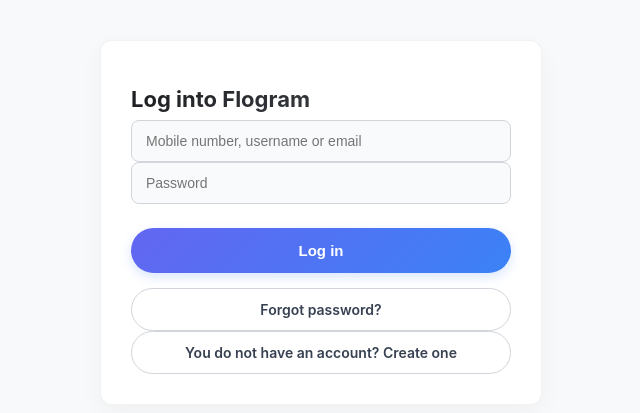
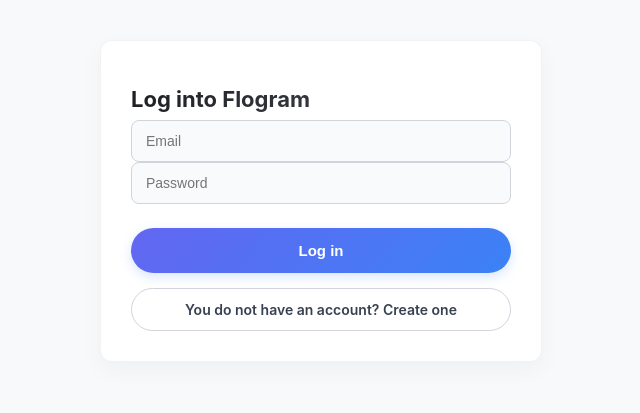
Before and after one commit to alihubailaly14-wq/ITCS333-PROJECT, a PHP site: page /login.php in a window 1280 px wide. Shown: the top 413 px of the page, without its empty margins (319-959 px from the left). Run offline with PHP 8.4, Linux system fonts and the light colour scheme; a stand-in replaces the project's code that opens the database connection.

Commit message:
login.php

```diff
--- a/login.php
+++ b/login.php
@@ -1,32 +1,27 @@
 <?php
 session_start();
+include 'connect.php';
 
 if ($_SERVER["REQUEST_METHOD"] === "POST") {
-
     $login_id = trim($_POST["login_id"] ?? "");
     $password = $_POST["password"] ?? "";
 
     if ($login_id === "" || $password === "") {
         $error = "Please complete all fields.";
-    } elseif (!isset($_SESSION["registered_user"])) {
-        $error = "Account not found.";
     } else {
-        $user = $_SESSION["registered_user"];
+        $stmt = $conn->prepare("SELECT * FROM users WHERE email = ? AND password_hash = ?");
+        $stmt->execute([$login_id, hash('sha256', $password)]);
+        $user = $stmt->fetch(PDO::FETCH_ASSOC);
 
-        $correct_login =
-            strcasecmp($login_id, $user["email"]) === 0 ||
-            strcasecmp($login_id, $user["username"]) === 0;
-
-        if ($correct_login && isset($user["password_hash"]) && password_verify($password, $user["password_hash"])) {
+        if ($user) {
             session_regenerate_id(true);
 
-          $_SESSION["logged_in"] = true;
-          $_SESSION["user"] = $user;
-          $_SESSION["name"] = $user["name"];
-          $_SESSION["email"] = $user["email"];
-          $_SESSION["username"] = $user["username"];
+            $_SESSION["logged_in"] = true;
+            $_SESSION["user_id"] = $user["user_id"];
+            $_SESSION["name"] = $user["full_name"];
+            $_SESSION["email"] = $user["email"];
 
-            header("Location: home.php");
+            header("Location: home.php?login=success");
             exit();
         } else {
             $error = "Incorrect login information.";
@@ -52,10 +47,10 @@ if ($_SERVER["REQUEST_METHOD"] === "POST") {
 
             <form method="post">
                 <fieldset>
-                    <label for="login_id" style="display: none;">Mobile number, username or email</label>
+                    <label for="login_id" style="display: none;">Email</label>
 
                     <input type="text" name="login_id" id="login_id"
-                    placeholder="Mobile number, username or email"
+                    placeholder="Email"
                     value="<?= htmlspecialchars($_POST["login_id"] ?? "") ?>">
 
                     <label for="password" style="display: none;">Password</label>
@@ -68,8 +63,6 @@ if ($_SERVER["REQUEST_METHOD"] === "POST") {
                 </fieldset>
             </form>
 
-            <a href="forgot_password.php" class="secondary-btn">Forgot password?</a>
-
             <a href="Regestaration.php" class="secondary-btn">You do not have an account? Create one</a>
         </div>
     </body>
```
